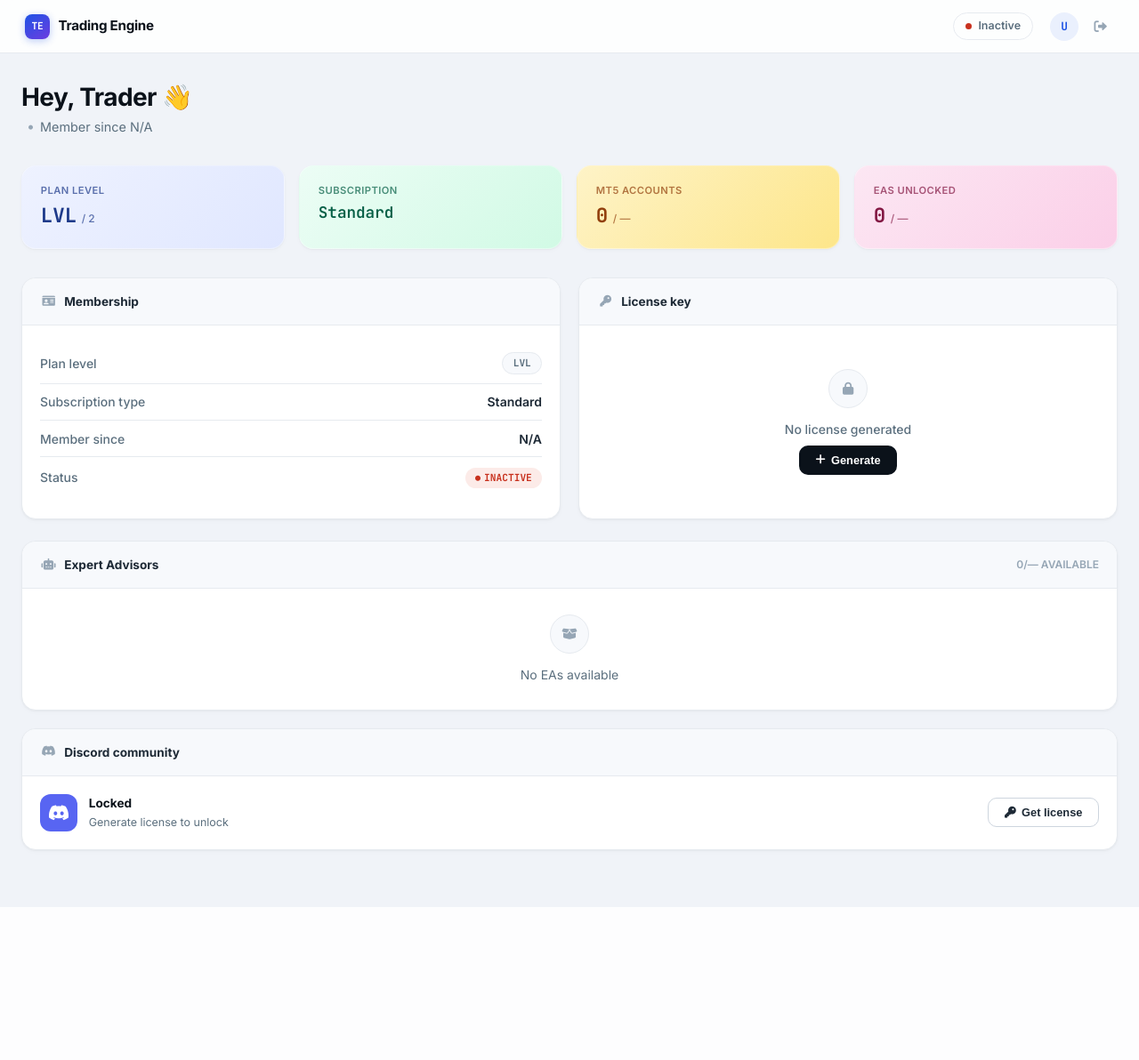
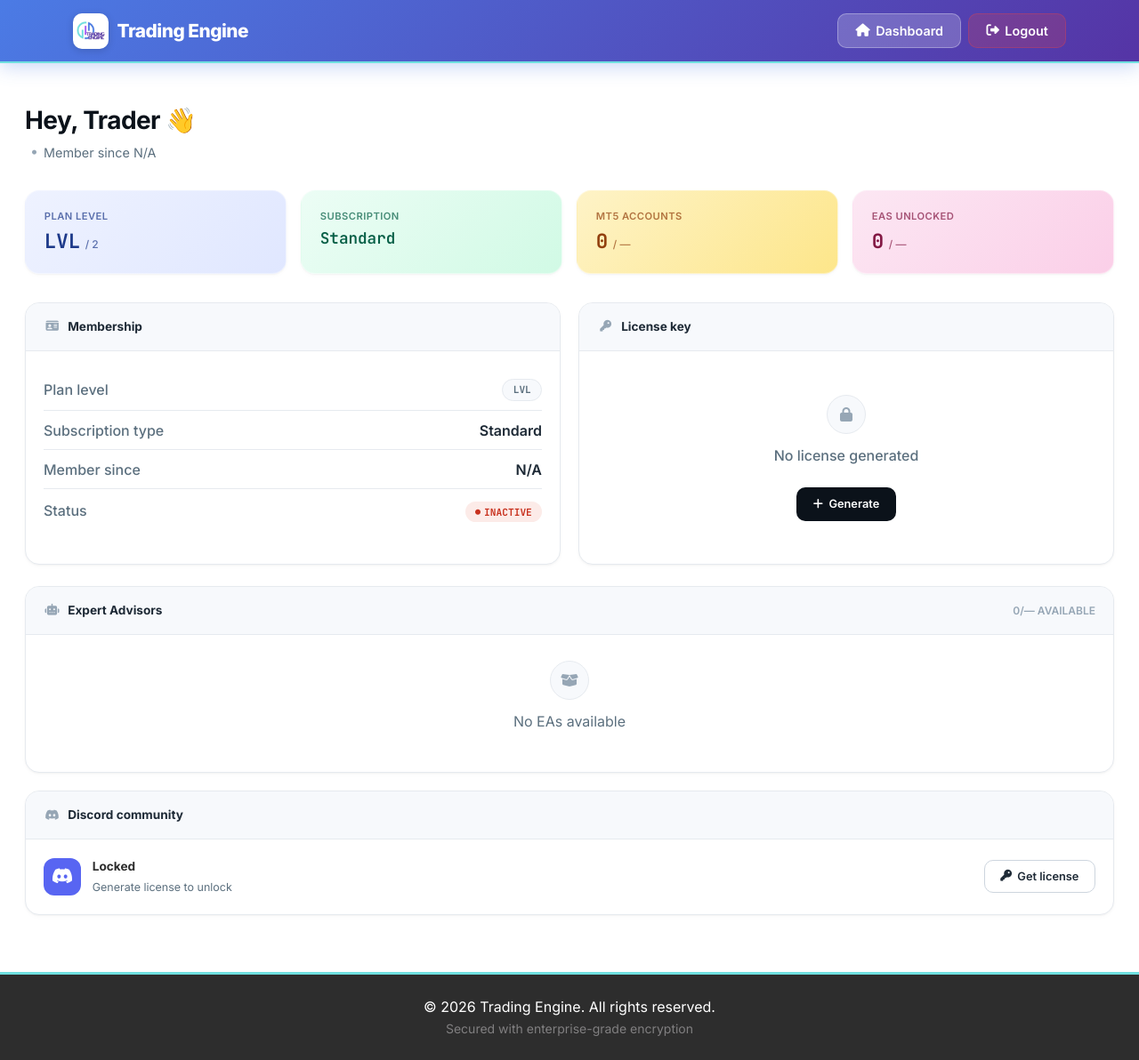
Before and after one commit to NDBOSSY/LWIX, a Flask app: template templates/user/dashboard.html in a window 1280 px wide. Shown: the whole page at 89% size. Before the commit the page ends 1020 px from the top, so only its background shows below. Run offline with Flask 3, Linux system fonts and the light colour scheme; the template is opened without the code that fills it, so the values that code supplies are empty; the visitor is signed in with stand-in values (Sample User, id 1); data comes from the database, SQL or seed files in the repository.

Commit message:
Update dashboardx.html

```diff
--- a/templates/user/dashboard.html
+++ b/templates/user/dashboard.html
@@ -1,15 +1,12 @@
-<!DOCTYPE html>
-<html lang="en">
-<head>
-  <meta charset="UTF-8" />
-  <meta name="viewport" content="width=device-width, initial-scale=1.0" />
-  <title>Dashboard · Trading Engine</title>
-  <link rel="preconnect" href="https://fonts.googleapis.com" />
-  <link href="https://fonts.googleapis.com/css2?family=Inter:opsz,wght@14..32,400;14..32,500;14..32,600;14..32,700;14..32,800&family=JetBrains+Mono:wght@500;600;700&display=swap" rel="stylesheet" />
-  <link rel="stylesheet" href="https://cdnjs.cloudflare.com/ajax/libs/font-awesome/6.0.0-beta3/css/all.min.css" />
+{% extends "base.html" %}
+
+{% block title %}Dashboard - Trading Engine{% endblock %}
+
+{% block extra_css %}
+<link rel="preconnect" href="https://fonts.googleapis.com">
+<link href="https://fonts.googleapis.com/css2?family=Inter:wght@400;500;600;700;800&family=JetBrains+Mono:wght@500;600;700&display=swap" rel="stylesheet">
 <style>
-    * { margin: 0; padding: 0; box-sizing: border-box; }
-
+    /* ===== DASHBOARD SPECIFIC STYLES ===== */
     :root {
         --bg: #f0f3f8;
         --surface: #ffffff;
@@ -40,100 +37,11 @@
         --shadow-hover: 0 16px 32px rgba(0,0,0,0.06), 0 4px 12px rgba(0,0,0,0.04);
     }
 
-    body {
-      background: var(--bg);
-      font-family: 'Inter', -apple-system, sans-serif;
-      color: var(--ink);
-      font-size: 14px;
-      line-height: 1.5;
-      padding: 0 1.5rem 4rem;
-    }
-
-    .dashboard {
+    .dashboard-wrapper {
         max-width: 1280px;
         margin: 0 auto;
+        padding: 1.5rem 1.75rem 4rem;
     }
-
-    /* ---- TOP BAR (restored) ---- */
-    .topbar {
-      background: var(--surface);
-      border-bottom: 1px solid var(--border);
-      padding: 0 1.75rem;
-      height: 60px;
-      display: flex;
-      align-items: center;
-      justify-content: space-between;
-      margin: 0 -1.5rem 1.75rem -1.5rem;
-      backdrop-filter: blur(6px);
-      background: rgba(255,255,255,0.85);
-    }
-    .topbar-brand {
-      display: flex;
-      align-items: center;
-      gap: 0.6rem;
-      font-weight: 700;
-      font-size: 0.95rem;
-      letter-spacing: -0.3px;
-      color: var(--ink);
-    }
-    .topbar-brand .mark {
-      width: 28px; height: 28px;
-      border-radius: 8px;
-      background: linear-gradient(145deg, var(--accent), var(--violet));
-      color: white;
-      display: flex; align-items: center; justify-content: center;
-      font-size: 0.7rem; font-weight: 800;
-      font-family: 'JetBrains Mono', monospace;
-      box-shadow: 0 2px 8px rgba(30,84,229,0.3);
-    }
-    .topbar-right {
-      display: flex;
-      align-items: center;
-      gap: 1.2rem;
-    }
-    .topbar-status {
-      display: flex;
-      align-items: center;
-      gap: 0.45rem;
-      font-size: 0.78rem;
-      font-weight: 600;
-      color: var(--ink-muted);
-      padding: 0.3rem 0.8rem;
-      border: 1px solid var(--border);
-      border-radius: 30px;
-    }
-    .topbar-status .dot {
-      width: 7px; height: 7px;
-      border-radius: 10px;
-    }
-    .topbar-status .dot.active { background: var(--green); }
-    .topbar-status .dot.inactive { background: var(--red); }
-
-    .topbar-user {
-      display: flex;
-      align-items: center;
-      gap: 0.6rem;
-    }
-    .topbar-user .avatar {
-      width: 32px; height: 32px;
-      border-radius: 40px;
-      background: var(--accent-light);
-      color: var(--accent);
-      display: flex; align-items: center; justify-content: center;
-      font-weight: 700; font-size: 0.8rem;
-      font-family: 'JetBrains Mono', monospace;
-    }
-    .topbar-user .logout-btn {
-      background: transparent;
-      border: none;
-      color: var(--ink-soft);
-      cursor: pointer;
-      font-size: 0.9rem;
-      padding: 0.2rem 0.5rem;
-      border-radius: 6px;
-      transition: all 0.15s;
-    }
-    .topbar-user .logout-btn:hover { color: var(--red); background: var(--red-light); }
 
     /* ---- greeting ---- */
     .greeting {
@@ -514,28 +422,10 @@
 
     .fa-fw { width: 1.1rem; text-align: center; }
 </style>
-</head>
-<body>
-<div class="topbar">
-  <div class="topbar-brand">
-    <div class="mark">TE</div>
-    Trading Engine
-  </div>
-  <div class="topbar-right">
-    <div class="topbar-status">
-      <div class="dot {% if user.membership_status == 'active' %}active{% else %}inactive{% endif %}"></div>
-      {{ 'Active' if user.membership_status == 'active' else 'Inactive' }}
-    </div>
-    <div class="topbar-user">
-      <span class="avatar">{{ (user.first_name or 'U')[0]|upper }}</span>
-      <button class="logout-btn" onclick="window.location.href='{{ url_for('logout') }}'" title="Logout">
-        <i class="fas fa-sign-out-alt"></i>
-      </button>
-    </div>
-  </div>
-</div>
+{% endblock %}
 
-<div class="dashboard">
+{% block content %}
+<div class="dashboard-wrapper">
     <!-- greeting -->
     <div class="greeting">
         <div class="greeting-left">
@@ -761,5 +651,4 @@
     document.getElementById('downloadAllModal').addEventListener('click', function(e) { if (e.target === this) closeDownloadAllModal(); });
     document.addEventListener('keydown', e => { if (e.key === 'Escape') { closeLicenseModal(); closeDownloadAllModal(); } });
 </script>
-</body>
-</html>
+{% endblock %}
```
Lines whose indentation alone changed are shown as unchanged.
